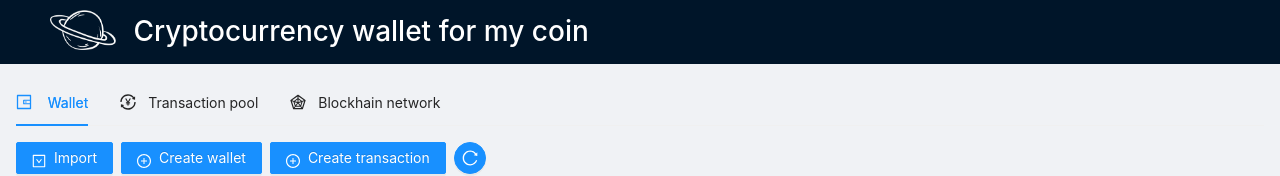
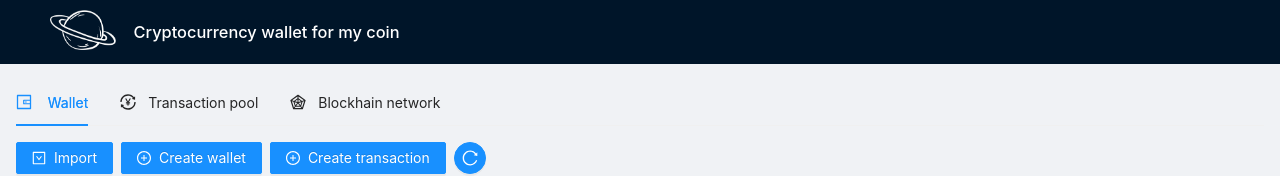
Before and after one commit to thaodng/T-Coin, a React (Create React App) app in the folder client/: page / in a window 1280 px wide. Shown: the top 176 px of the page. Built offline with nearby package versions, Linux system fonts and the light colour scheme; no server answers.

Commit message:
Fix style, remove bootstrap..

```diff
--- a/client/public/index.html
+++ b/client/public/index.html
@@ -15,9 +15,6 @@
       user's mobile device or desktop. See https://developers.google.com/web/fundamentals/web-app-manifest/
     -->
     <link rel="manifest" href="%PUBLIC_URL%/manifest.json" />
-    <link rel="stylesheet" href="https://stackpath.bootstrapcdn.com/bootstrap/4.5.0/css/bootstrap.min.css"
-      integrity="sha384-9aIt2nRpC12Uk9gS9baDl411NQApFmC26EwAOH8WgZl5MYYxFfc+NcPb1dKGj7Sk" crossorigin="anonymous">
-
     <!--
       Notice the use of %PUBLIC_URL% in the tags above.
       It will be replaced with the URL of the `public` folder during the build.
--- a/client/src/Components/App/App.js
+++ b/client/src/Components/App/App.js
@@ -107,7 +107,7 @@ const App = () => {
     <Layout className="ant-layout">
       <Header className="Header">
         <img className="logo" src={logo} alt="logo" />
-        <h3 style={{ marginTop: '15px', marginLeft: '20px' }}>Cryptocurrency wallet for my coin</h3>
+        <h3 >Cryptocurrency wallet for my coin</h3>
       </Header>
       <Content className="App">
         <div className="App">
--- a/client/src/Components/Block/Block.js
+++ b/client/src/Components/Block/Block.js
@@ -4,6 +4,7 @@ import { Descriptions, Button } from 'antd';
 const Block = () => {
 
   return (
+    <>
       <Descriptions title="Block Info" bordered style={{ backgroundColor: 'white' }}>
         <Descriptions.Item span="3" label="Block index: ">0x42543e8cfd7e5fb1b9be52e3d0397bf2be599921121fa1f8bba7f8202b17ed6b </Descriptions.Item>
         <Descriptions.Item span="3" label="Nonce">20202</Descriptions.Item>
@@ -12,10 +13,9 @@ const Block = () => {
         <Descriptions.Item span="3" label="Mined by">That miner</Descriptions.Item>
         <Descriptions.Item span="3" label="Reward for miner"> 100 Tcoins </Descriptions.Item>
         <Descriptions.Item span="3" label="Transactions">100 Transactions</Descriptions.Item>
-      <Descriptions.Item span="2" >
-        <Button type="primary" onClick={() => { console.log('a') }}>Show detail transactions in block</Button>
-      </Descriptions.Item>
       </Descriptions>
+      <Button type="primary" style={{ marginTop: '12px' }} block onClick={() => { console.log('a') }}>Show detail transactions in this block</Button>
+    </>
   )
 };
 
--- a/client/src/Components/Wallet/Wallet.js
+++ b/client/src/Components/Wallet/Wallet.js
@@ -123,7 +123,7 @@ const Wallet = ({ walletInfo, onCreateWallet, onGetWalletBalance, onCreateTransa
 
 
       <div style={{ marginTop: '24px' }}>
-        <h5>Total: {`${formatAmount(walletInfo.balance * price)}`}</h5>
+        <h3>Total: {`${formatAmount(walletInfo.balance * price)}`}</h3>
         <span>{`(at ${formatAmount(price)} per T-Coin)`}</span>
       </div>
     </div>
```
Lines whose indentation alone changed are shown as unchanged.
